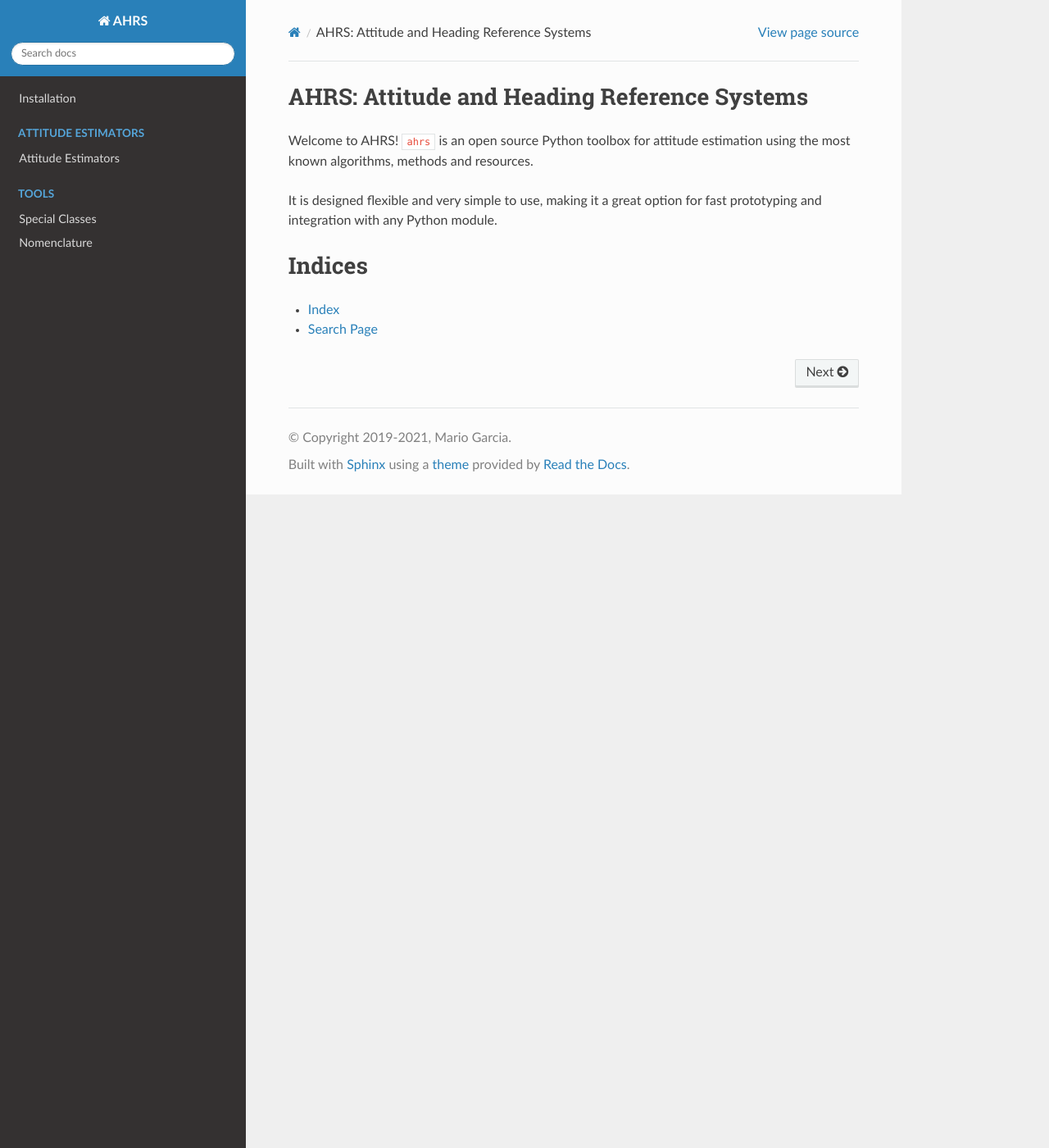
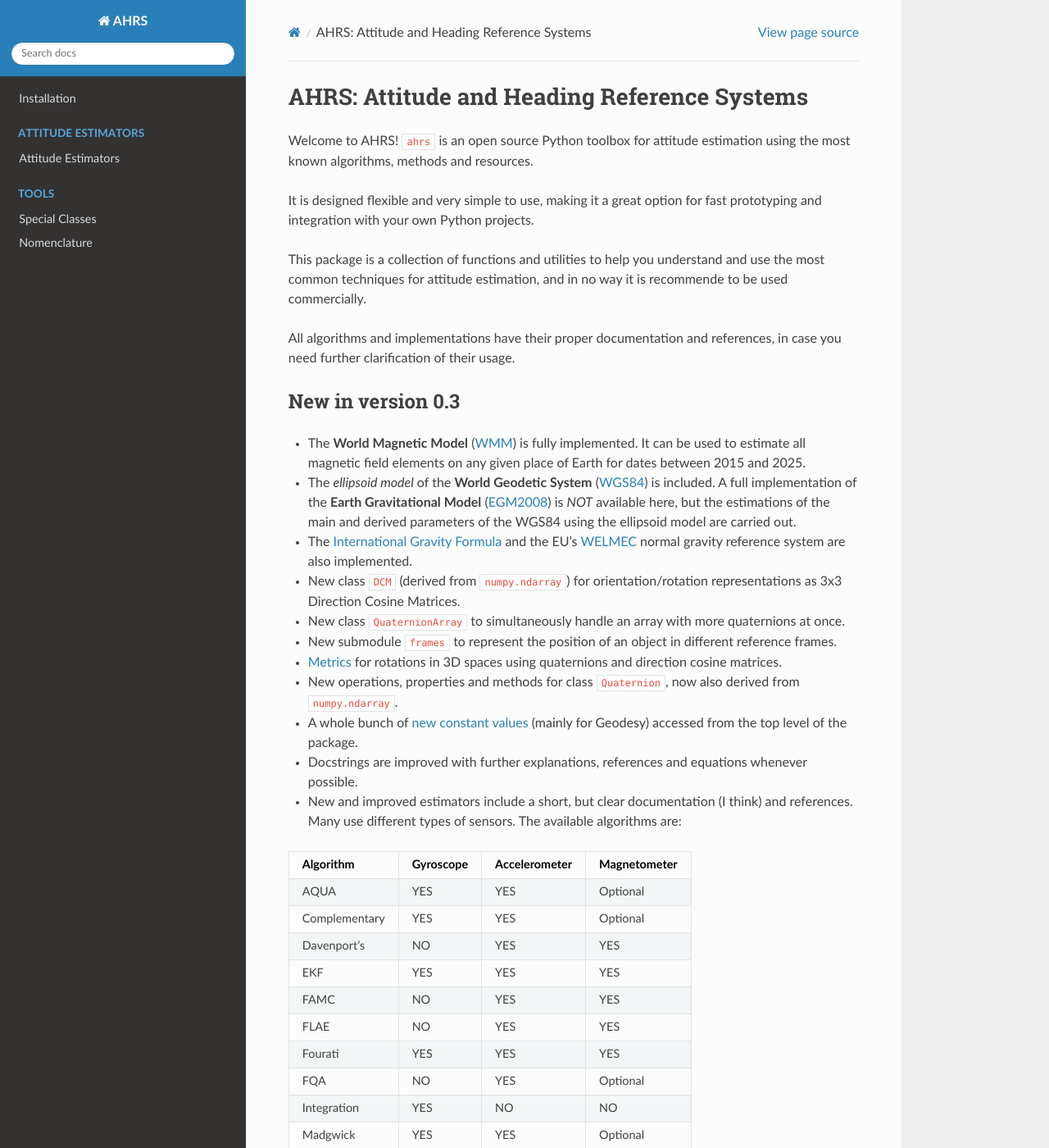
Before and after one commit to Mayitzin/ahrs, a Sphinx documentation site: the page built from docs/source/index.rst, in a window 1280 px wide and 1400 px high. Shown: the whole window at 82% size. Built offline with Sphinx 7.4.7 and the Read the Docs theme 2.0.0, drawn with Linux system fonts in a browser that asks for light colours; some of the changed text lies outside the part shown.

Commit message:
Refactor documentation to reorganize special classes and update info in index page.

```diff
--- /dev/null
+++ b/docs/source/classDCM.rst
@@ -0,0 +1,5 @@
+
+Class DCM
+=========
+
+.. autoclass:: ahrs.common.dcm.DCM
--- /dev/null
+++ b/docs/source/classQuaternion.rst
@@ -0,0 +1,5 @@
+
+Class Quaternion
+================
+
+.. autoclass:: ahrs.common.quaternion.Quaternion
--- /dev/null
+++ b/docs/source/classQuaternionArray.rst
@@ -0,0 +1,5 @@
+
+Class Quaternion Array
+======================
+
+.. autoclass:: ahrs.common.quaternion.QuaternionArray
--- a/docs/source/dcm.rst
+++ b/docs/source/dcm.rst
@@ -1,3 +1,2 @@
 
 .. automodule:: ahrs.common.dcm
-   :members:
--- /dev/null
+++ b/docs/source/funSLERP.rst
@@ -0,0 +1,5 @@
+
+SLERP
+=====
+
+.. autofunction:: ahrs.common.quaternion.slerp
--- a/docs/source/index.rst
+++ b/docs/source/index.rst
@@ -5,7 +5,78 @@ Welcome to AHRS! ``ahrs`` is an open source Python toolbox for attitude
 estimation using the most known algorithms, methods and resources.
 
 It is designed flexible and very simple to use, making it a great option for
-fast prototyping and integration with any Python module.
+fast prototyping and integration with your own Python projects.
+
+This package is a collection of functions and utilities to help you understand
+and use the most common techniques for attitude estimation, and in no way it is
+recommende to be used commercially.
+
+All algorithms and implementations have their proper documentation and
+references, in case you need further clarification of their usage.
+
+New in version 0.3
+------------------
+
+- The **World Magnetic Model** (`WMM <https://www.ngdc.noaa.gov/geomag/WMM/DoDWMM.shtml>`_)
+  is fully implemented. It can be used to estimate all magnetic field elements
+  on any given place of Earth for dates between 2015 and 2025.
+- The *ellipsoid model* of the **World Geodetic System** (`WGS84
+  <https://earth-info.nga.mil/GandG/update/index.php?dir=wgs84&action=wgs84>`_)
+  is included. A full implementation of the **Earth Gravitational Model**
+  (`EGM2008 <https://earth-info.nga.mil/GandG/wgs84/gravitymod/egm2008/egm08_wgs84.html>`_)
+  is *NOT* available here, but the estimations of the main and derived
+  parameters of the WGS84 using the ellipsoid model are carried out.
+- The `International Gravity Formula <http://earth.geology.yale.edu/~ajs/1945A/360.pdf>`_
+  and the EU's `WELMEC <https://www.welmec.org/documents/guides/2/>`_ normal
+  gravity reference system are also implemented.
+- New class ``DCM`` (derived from ``numpy.ndarray``) for orientation/rotation
+  representations as 3x3 Direction Cosine Matrices.
+- New class ``QuaternionArray`` to simultaneously handle an array with more
+  quaternions at once.
+- New submodule ``frames`` to represent the position of an object in different
+  reference frames.
+- `Metrics <https://ahrs.readthedocs.io/en/latest/metrics.html>`_ for rotations
+  in 3D spaces using quaternions and direction cosine matrices.
+- New operations, properties and methods for class ``Quaternion``, now also
+  derived from ``numpy.ndarray``.
+- A whole bunch of `new constant values <https://ahrs.readthedocs.io/en/latest/constants.html>`_
+  (mainly for Geodesy) accessed from the top level of the package.
+- Docstrings are improved with further explanations, references and equations
+  whenever possible.
+- New and improved estimators include a short, but clear documentation (I think)
+  and references. Many use different types of sensors. The available algorithms
+  are:
+
+=============  =========  =============  ============
+Algorithm      Gyroscope  Accelerometer  Magnetometer
+=============  =========  =============  ============
+AQUA           YES        YES            Optional
+Complementary  YES        YES            Optional
+Davenport's    NO         YES            YES
+EKF            YES        YES            YES
+FAMC           NO         YES            YES
+FLAE           NO         YES            YES
+Fourati        YES        YES            YES
+FQA            NO         YES            Optional
+Integration    YES        NO             NO
+Madgwick       YES        YES            Optional
+Mahony         YES        YES            Optional
+OLEQ           NO         YES            YES
+QUEST          NO         YES            YES
+ROLEQ          NO         YES            YES
+SAAM           NO         YES            YES
+Tilt           NO         YES            Optional
+TRIAD          NO         YES            YES
+=============  =========  =============  ============
+
+Deprecations
+------------
+
+Submodules ``io`` and ``plot`` are dismissed, removing dependecies on Scipy and
+matplotlib. This decision was made with the intent to better focus on the
+algorithmic part of the package.
+
+Loading and visualizing the data is left to the preference of the user.
 
 .. toctree::
    :maxdepth: 1
--- a/docs/source/quaternion.rst
+++ b/docs/source/quaternion.rst
@@ -1,3 +1,2 @@
 
 .. automodule:: ahrs.common.quaternion
-   :members:
```
Also changed, not shown: docs/source/installation.rst (+7 -7 lines), docs/source/nomenclature.rst (+17 -0 lines), docs/source/specialClasses.rst (+15 -1 lines).
